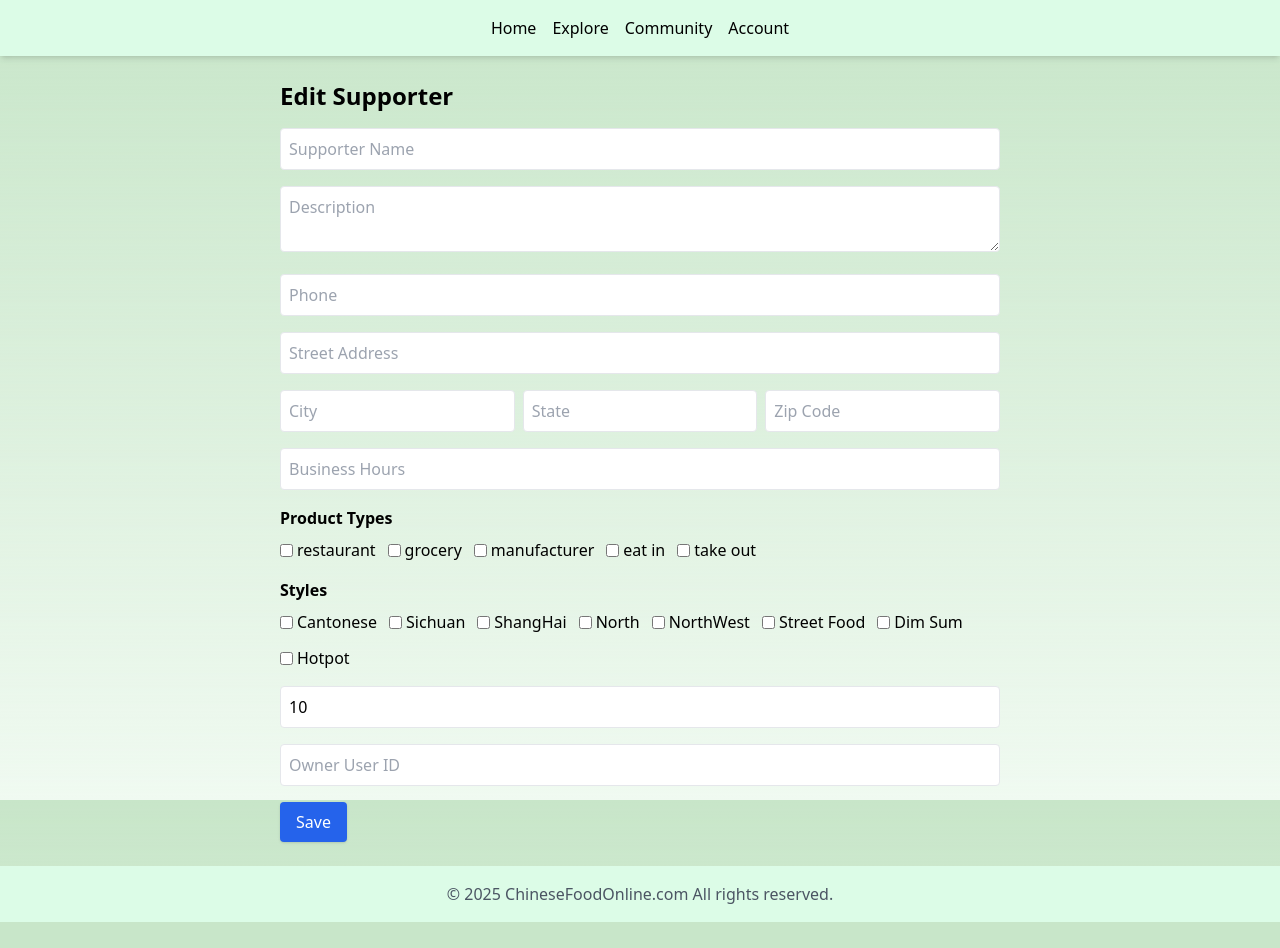
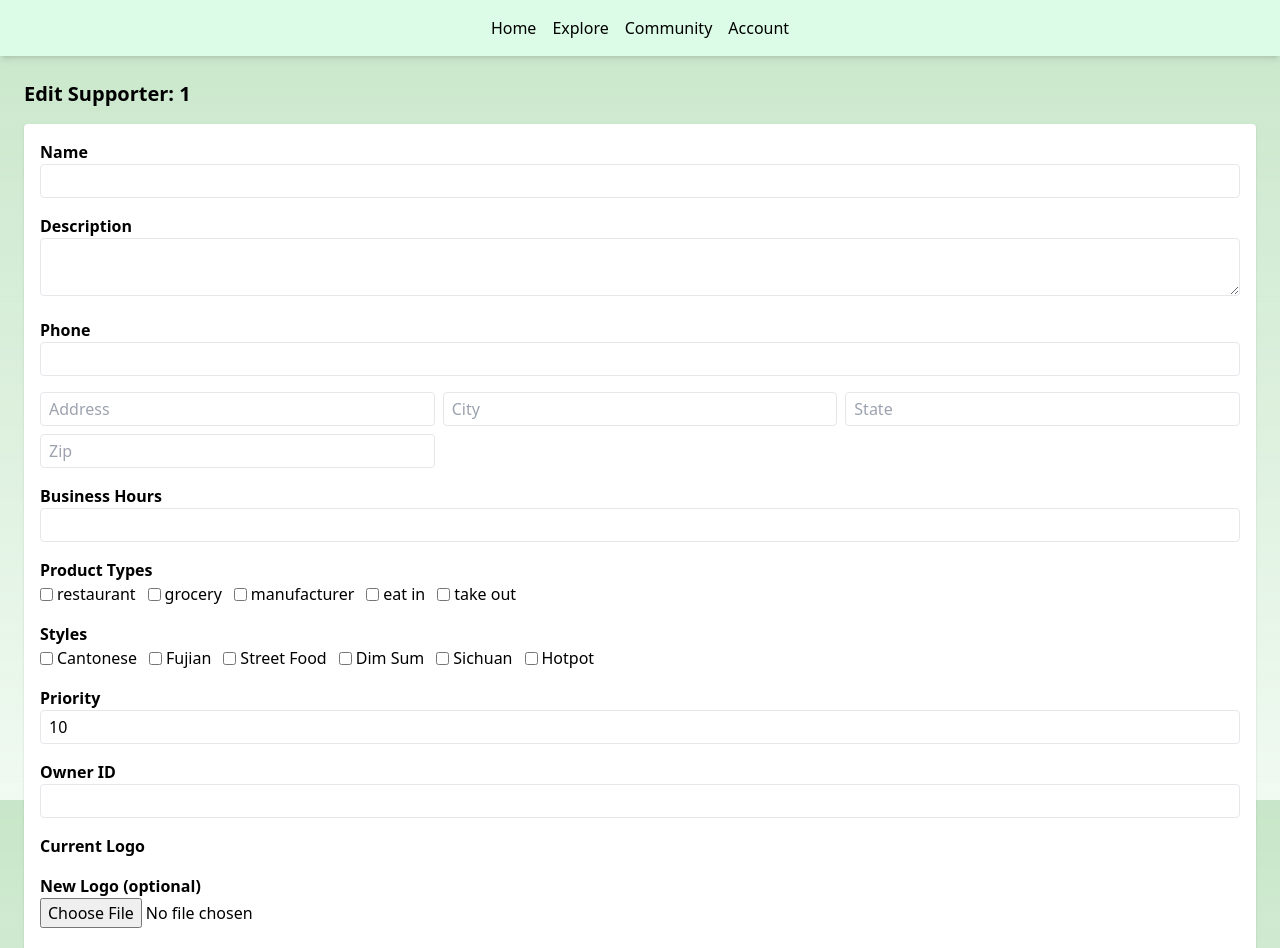
Before and after one commit to cfol1980/chinesefoodonline, a Next.js app: page /admin/supporters/1 in a window 1280 px wide. Shown: the top 948 px of the page. Before the commit the page ends 922 px from the top, so only its background shows below. Built offline with nearby package versions, Linux system fonts and the light colour scheme; no server answers; the database is empty; sample sign-in values are in the browser's storage.

Commit message:
zip code

```diff
--- a/app/admin/supporters/[slug]/page.tsx
+++ b/app/admin/supporters/[slug]/page.tsx
@@ -1,19 +1,30 @@
-'use client';
+"use client";
 
-import { useParams } from 'next/navigation';
-import { useEffect, useState } from 'react';
-import { db } from '../../../../lib/firebase';
-import { doc, getDoc, setDoc } from 'firebase/firestore';
+import { useEffect, useState } from "react";
+import { useParams, useRouter } from "next/navigation";
+import { auth, db, storage } from "@/lib/firebase";
+import { onAuthStateChanged } from "firebase/auth";
+import { doc, getDoc, updateDoc } from "firebase/firestore";
+import {
+  ref as storageRef,
+  uploadBytes,
+  getDownloadURL,
+  deleteObject,
+} from "firebase/storage";
+import QRCode from "qrcode";
 
 const PRODUCT_TYPES = ["restaurant", "grocery", "manufacturer", "eat in", "take out"];
-const STYLES = ["Cantonese","Sichuan", "ShangHai", "North", "NorthWest","Street Food", "Dim Sum",  "Hotpot"];
+const STYLES = ["Cantonese", "Fujian", "Street Food", "Dim Sum", "Sichuan", "Hotpot"];
 
-export default function AdminSupporterPage() {
+export default function AdminEditSupporter() {
   const params = useParams();
-  const supporterId = params?.slug as string;
+  const slug = params?.slug as string;
+  const router = useRouter();
 
+  const [userIsAdmin, setUserIsAdmin] = useState(false);
   const [loading, setLoading] = useState(true);
-  const [formData, setFormData] = useState<any>({
+
+  const [data, setData] = useState({
     name: "",
     description: "",
     phone: "",
@@ -26,134 +37,214 @@ export default function AdminSupporterPage() {
     styles: [] as string[],
     priority: 10,
     ownerId: "",
+    logo: "",
+    logoPath: "",
+    qrCodeUrl: "",
+    qrCodePath: "",
   });
 
+  const [logoFile, setLogoFile] = useState<File | undefined>();
+
+  // Load supporter data
   useEffect(() => {
-    const fetchSupporter = async () => {
-      if (!supporterId) return;
-      try {
-        const ref = doc(db, "supporters", supporterId);
-        const snap = await getDoc(ref);
+    const unsub = onAuthStateChanged(auth, async (u) => {
+      if (!u) {
+        router.push("/admin");
+        return;
+      }
+      setUserIsAdmin(true);
+
+      const snap = await getDoc(doc(db, "supporters", slug));
       if (snap.exists()) {
-          setFormData({ ...formData, ...snap.data() });
+        const supporter = snap.data();
+        setData((prev) => ({
+          ...prev,
+          ...supporter,
+          productTypes: supporter.productTypes || [],
+          styles: supporter.styles || [],
+        }));
       }
-      } catch (err) {
-        console.error("Error fetching supporter:", err);
-      } finally {
       setLoading(false);
-      }
-    };
-    fetchSupporter();
-    // eslint-disable-next-line react-hooks/exhaustive-deps
-  }, [supporterId]);
+    });
 
-  const handleChange = (e: React.ChangeEvent<HTMLInputElement | HTMLTextAreaElement>) => {
-    setFormData({ ...formData, [e.target.name]: e.target.value });
-  };
+    return () => unsub();
+  }, [slug, router]);
 
+  // Toggle array values (for productTypes & styles)
   const toggleArrayValue = (field: "productTypes" | "styles", value: string) => {
-    setFormData((prev: any) => {
-      const exists = prev[field]?.includes(value);
+    setData((prev) => {
+      const exists = prev[field].includes(value);
       return {
         ...prev,
-        [field]: exists ? prev[field].filter((v: string) => v !== value) : [...prev[field], value],
+        [field]: exists
+          ? prev[field].filter((v) => v !== value)
+          : [...prev[field], value],
       };
     });
   };
 
-  const handleSave = async () => {
+  // Save handler
+  const handleSave = async (e: any) => {
+    e.preventDefault();
+    if (!slug) return;
+
+    let updatedLogoUrl = data.logo;
+    let updatedLogoPath = data.logoPath;
+
+    // If uploading a new logo:
+    if (logoFile) {
+      if (data.logoPath) {
         try {
-      const ref = doc(db, "supporters", supporterId);
-      await setDoc(ref, formData, { merge: true });
-      alert("Supporter updated!");
+          await deleteObject(storageRef(storage, data.logoPath));
         } catch (err) {
-      console.error("Error saving:", err);
-      alert("Failed to save supporter");
+          console.warn("Could not delete old logo", err);
+        }
+      }
+
+      const newPath = `logos/${Date.now()}-${logoFile.name}`;
+      const sRef = storageRef(storage, newPath);
+      await uploadBytes(sRef, logoFile);
+      updatedLogoUrl = await getDownloadURL(sRef);
+      updatedLogoPath = newPath;
+    }
+
+    await updateDoc(doc(db, "supporters", slug), {
+      ...data,
+      logo: updatedLogoUrl,
+      logoPath: updatedLogoPath,
+    });
+
+    alert("Saved!");
+    router.push("/admin/supporters");
+  };
+
+  // -------- QR Code Handler -------
+  const generateQr = async () => {
+    try {
+      const url = `https://chinesefoodonline.com/${slug}`;
+      const dataUrl = await QRCode.toDataURL(url);
+      const blob = await (await fetch(dataUrl)).blob();
+      const path = `qrimages/${slug}/qrcode.png`;
+
+      if (data.qrCodePath) {
+        try {
+          await deleteObject(storageRef(storage, data.qrCodePath));
+        } catch (err) {
+          console.warn("Could not delete old QR:", err);
+        }
+      }
+
+      const sRef = storageRef(storage, path);
+      await uploadBytes(sRef, blob);
+      const downloadUrl = await getDownloadURL(sRef);
+
+      await updateDoc(doc(db, "supporters", slug), {
+        qrCodeUrl: downloadUrl,
+        qrCodePath: path,
+      });
+
+      setData({ ...data, qrCodeUrl: downloadUrl, qrCodePath: path });
+      alert("QR Code generated!");
+    } catch (err) {
+      console.error("QR generation error:", err);
+      alert("Failed to generate QR.");
     }
   };
+  // ----------------------------------
 
-  if (loading) return <div>Loading...</div>;
+  if (!userIsAdmin) return <div className="p-6">Access Denied</div>;
+  if (loading) return <div className="p-6">Loading...</div>;
 
   return (
-    <div className="p-6 max-w-3xl mx-auto">
-      <h1 className="text-2xl font-bold mb-4">Edit Supporter</h1>
+    <div className="p-6">
+      <h1 className="text-xl font-bold mb-4">Edit Supporter: {slug}</h1>
 
-      <div className="space-y-4">
+      <form
+        onSubmit={handleSave}
+        className="space-y-4 bg-white p-4 rounded shadow"
+      >
+        {/* Basic info */}
+        <div>
+          <label className="block font-semibold">Name</label>
           <input
             type="text"
-          name="name"
-          value={formData.name}
-          onChange={handleChange}
-          placeholder="Supporter Name"
-          className="w-full border p-2 rounded"
+            className="border w-full px-2 py-1 rounded"
+            value={data.name}
+            onChange={(e) => setData({ ...data, name: e.target.value })}
+            required
           />
+        </div>
+
+        <div>
+          <label className="block font-semibold">Description</label>
           <textarea
-          name="description"
-          value={formData.description}
-          onChange={handleChange}
-          placeholder="Description"
-          className="w-full border p-2 rounded"
+            className="border w-full px-2 py-1 rounded"
+            value={data.description}
+            onChange={(e) => setData({ ...data, description: e.target.value })}
+          />
+        </div>
+
+        <div>
+          <label className="block font-semibold">Phone</label>
+          <input
+            type="text"
+            className="border w-full px-2 py-1 rounded"
+            value={data.phone}
+            onChange={(e) => setData({ ...data, phone: e.target.value })}
+          />
+        </div>
+
+        {/* Address */}
+        <div className="grid grid-cols-3 gap-2">
+          <input
+            type="text"
+            placeholder="Address"
+            className="border px-2 py-1 rounded"
+            value={data.address}
+            onChange={(e) => setData({ ...data, address: e.target.value })}
           />
           <input
             type="text"
-          name="phone"
-          value={formData.phone}
-          onChange={handleChange}
-          placeholder="Phone"
-          className="w-full border p-2 rounded"
+            placeholder="City"
+            className="border px-2 py-1 rounded"
+            value={data.city}
+            onChange={(e) => setData({ ...data, city: e.target.value })}
           />
           <input
             type="text"
-          name="address"
-          value={formData.address}
-          onChange={handleChange}
-          placeholder="Street Address"
-          className="w-full border p-2 rounded"
-        />
-        <div className="grid grid-cols-3 gap-2">
-          <input
-            type="text"
-            name="city"
-            value={formData.city}
-            onChange={handleChange}
-            placeholder="City"
-            className="border p-2 rounded"
+            placeholder="State"
+            className="border px-2 py-1 rounded"
+            value={data.state}
+            onChange={(e) => setData({ ...data, state: e.target.value })}
           />
           <input
             type="text"
-            name="state"
-            value={formData.state}
-            onChange={handleChange}
-            placeholder="State"
-            className="border p-2 rounded"
+            placeholder="Zip"
+            className="border px-2 py-1 rounded"
+            value={data.zip}
+            onChange={(e) => setData({ ...data, zip: e.target.value })}
           />
+        </div>
+
+        <div>
+          <label className="block font-semibold">Business Hours</label>
           <input
             type="text"
-            name="zip"
-            value={formData.zip}
-            onChange={handleChange}
-            placeholder="Zip Code"
-            className="border p-2 rounded"
+            className="border w-full px-2 py-1 rounded"
+            value={data.businessHours}
+            onChange={(e) => setData({ ...data, businessHours: e.target.value })}
           />
         </div>
-        <input
-          type="text"
-          name="businessHours"
-          value={formData.businessHours}
-          onChange={handleChange}
-          placeholder="Business Hours"
-          className="w-full border p-2 rounded"
-        />
 
-        {/* Product Types (multi-select checkboxes) */}
+        {/* Product Types */}
         <div>
-          <h2 className="font-semibold mb-2">Product Types</h2>
+          <label className="block font-semibold">Product Types</label>
           <div className="flex flex-wrap gap-3">
             {PRODUCT_TYPES.map((type) => (
               <label key={type} className="flex items-center gap-1">
                 <input
                   type="checkbox"
-                  checked={formData.productTypes.includes(type)}
+                  checked={data.productTypes.includes(type)}
                   onChange={() => toggleArrayValue("productTypes", type)}
                 />
                 {type}
@@ -162,15 +253,15 @@ export default function AdminSupporterPage() {
           </div>
         </div>
 
-        {/* Styles (multi-select checkboxes) */}
+        {/* Styles */}
         <div>
-          <h2 className="font-semibold mb-2">Styles</h2>
+          <label className="block font-semibold">Styles</label>
           <div className="flex flex-wrap gap-3">
             {STYLES.map((style) => (
               <label key={style} className="flex items-center gap-1">
                 <input
                   type="checkbox"
-                  checked={formData.styles.includes(style)}
+                  checked={data.styles.includes(style)}
                   onChange={() => toggleArrayValue("styles", style)}
                 />
                 {style}
@@ -179,30 +270,92 @@ export default function AdminSupporterPage() {
           </div>
         </div>
 
+        {/* Priority + Owner */}
+        <div>
+          <label className="block font-semibold">Priority</label>
           <input
             type="number"
-          name="priority"
-          value={formData.priority}
-          onChange={handleChange}
-          placeholder="Priority (default 10)"
-          className="w-full border p-2 rounded"
+            className="border w-full px-2 py-1 rounded"
+            value={data.priority}
+            onChange={(e) =>
+              setData({ ...data, priority: Number(e.target.value) })
+            }
           />
+        </div>
+
+        <div>
+          <label className="block font-semibold">Owner ID</label>
           <input
             type="text"
-          name="ownerId"
-          value={formData.ownerId}
-          onChange={handleChange}
-          placeholder="Owner User ID"
-          className="w-full border p-2 rounded"
+            className="border w-full px-2 py-1 rounded"
+            value={data.ownerId}
+            onChange={(e) => setData({ ...data, ownerId: e.target.value })}
           />
+        </div>
 
+        {/* Logo upload */}
+        <div>
+          <label className="block font-semibold">Current Logo</label>
+          {data.logo && (
+            <img
+              src={data.logo}
+              alt="Logo preview"
+              className="h-24 mb-2 rounded"
+            />
+          )}
+        </div>
+
+        <div>
+          <label className="block font-semibold">New Logo (optional)</label>
+          <input
+            type="file"
+            accept="image/*"
+            onChange={(e) => setLogoFile(e.target.files?.[0])}
+          />
+        </div>
+
+        {/* QR Code Section */}
+        <div>
+          <label className="block font-semibold mb-1">QR Code</label>
+          {data.qrCodeUrl ? (
+            <>
+              <img
+                src={data.qrCodeUrl}
+                alt="QR Code"
+                className="h-24 w-24 mb-2"
+              />
+              <div className="flex gap-2">
+                <a
+                  href={data.qrCodeUrl}
+                  download={`qr-${slug}.png`}
+                  className="bg-green-600 text-white px-3 py-1 rounded hover:bg-green-700"
+                >
+                  Download QR
+                </a>
                 <button
-          onClick={handleSave}
-          className="bg-blue-600 text-white px-4 py-2 rounded shadow hover:bg-blue-700"
+                  type="button"
+                  onClick={generateQr}
+                  className="bg-gray-500 text-white px-3 py-1 rounded hover:bg-gray-600"
                 >
-          Save
+                  Regenerate QR
                 </button>
               </div>
+            </>
+          ) : (
+            <button
+              type="button"
+              onClick={generateQr}
+              className="bg-gray-500 text-white px-4 py-2 rounded hover:bg-gray-600"
+            >
+              Generate QR Code
+            </button>
+          )}
+        </div>
+
+        <button className="bg-blue-600 text-white px-4 py-2 rounded hover:bg-blue-700">
+          Save Changes
+        </button>
+      </form>
     </div>
   );
 }
```
Lines whose indentation alone changed are shown as unchanged.
